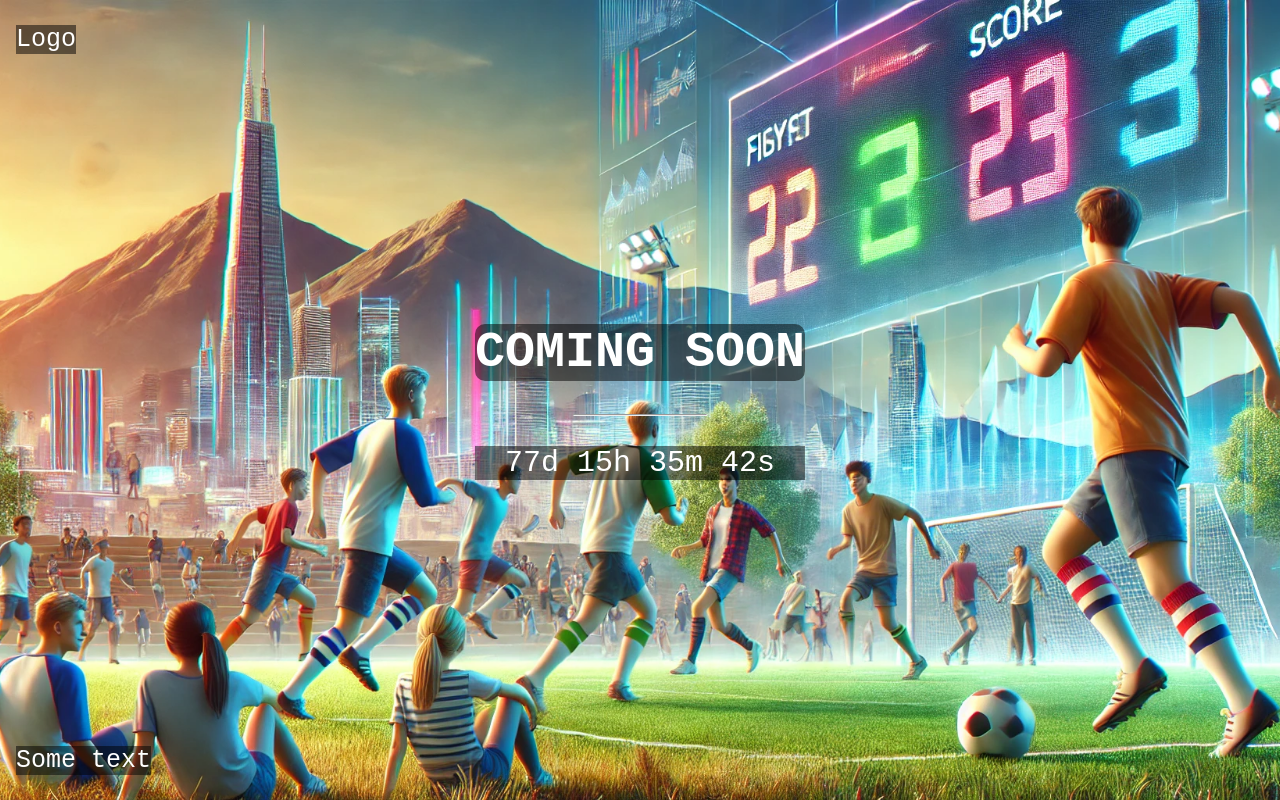
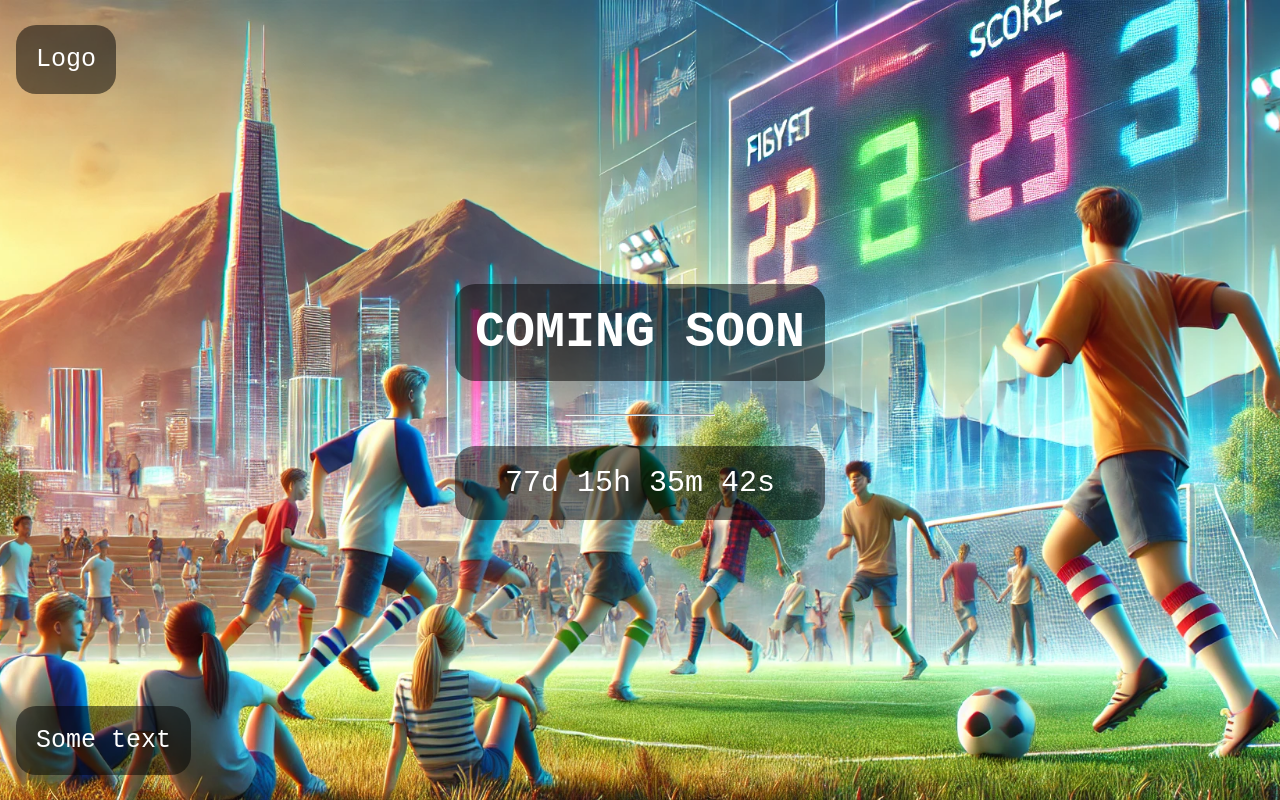
Before and after one commit to nosfalta1/nosfalta1.github.io, a plain HTML site: page index.html in a window 1280 px wide. Drawn offline with Linux system fonts and the light colour scheme.

Commit message:
Update index.html

```diff
--- a/index.html
+++ b/index.html
@@ -47,10 +47,13 @@
         }
         h1{
             background: rgba(0, 0, 0, 0.5);
-            border-radius: 10px;
+            border-radius: 20px;
+            padding: 20px;
         }
         p{
             background: rgba(0, 0, 0, 0.5);
+            border-radius: 20px;
+            padding: 20px;
         }
 
     </style>
```
